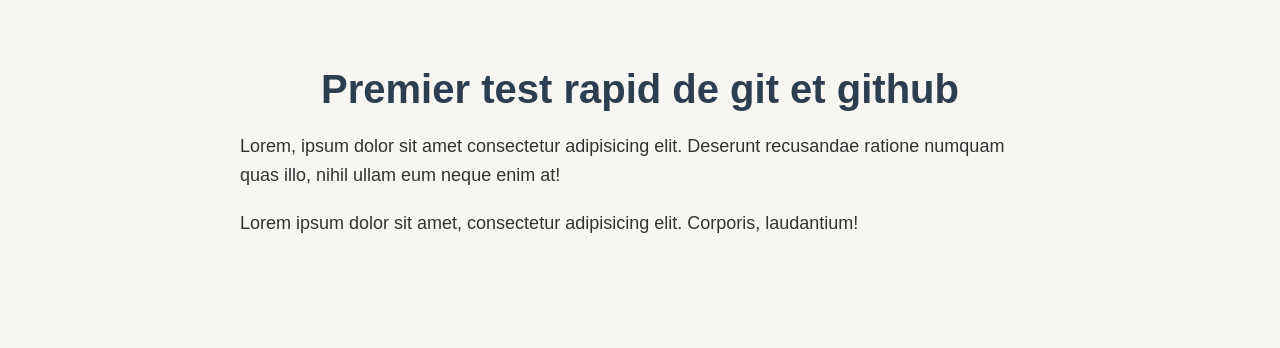
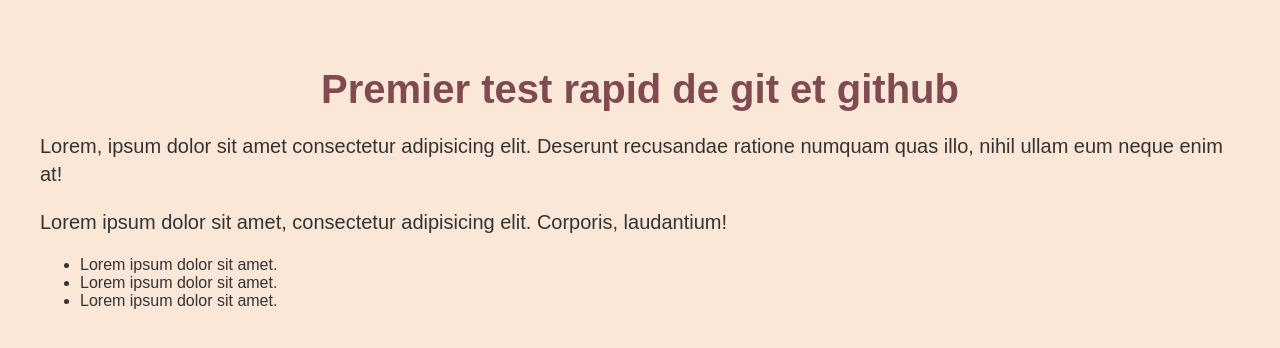
Before and after one commit to Mounir-BHK/projet-git-rapid, a plain HTML site: page index.html in a window 1280 px wide. Drawn offline with Linux system fonts and the light colour scheme.

Commit message:
modif css color

```diff
--- a/index.html
+++ b/index.html
@@ -16,5 +16,10 @@
       Lorem ipsum dolor sit amet, consectetur adipisicing elit. Corporis,
       laudantium!
     </p>
+    <ul>
+      <li>Lorem ipsum dolor sit amet.</li>
+      <li>Lorem ipsum dolor sit amet.</li>
+      <li>Lorem ipsum dolor sit amet.</li>
+    </ul>
   </body>
 </html>
--- a/style.css
+++ b/style.css
@@ -1,6 +1,6 @@
 /* Style général de la page */
 body {
-  background-color: rgb(247, 246, 243);
+  background-color: rgb(250, 231, 216);
   font-family: Arial, Helvetica, sans-serif;
   margin: 0;
   padding: 40px;
@@ -9,21 +9,21 @@
 
 /* Conteneur principal pour centrer le contenu */
 body {
-  max-width: 800px;
+  max-width: 1200px;
   margin: auto;
 }
 
 /* Style du titre principal */
 h1 {
   font-size: 40px;
-  color: #2c3e50;
+  color: #804b50;
   text-align: center;
   margin-bottom: 20px;
 }
 
 /* Style des paragraphes */
 .decoration {
-  font-size: 18px;
-  line-height: 1.6;
+  font-size: 20px;
+  line-height: 1.4;
   margin-bottom: 20px;
 }
```
